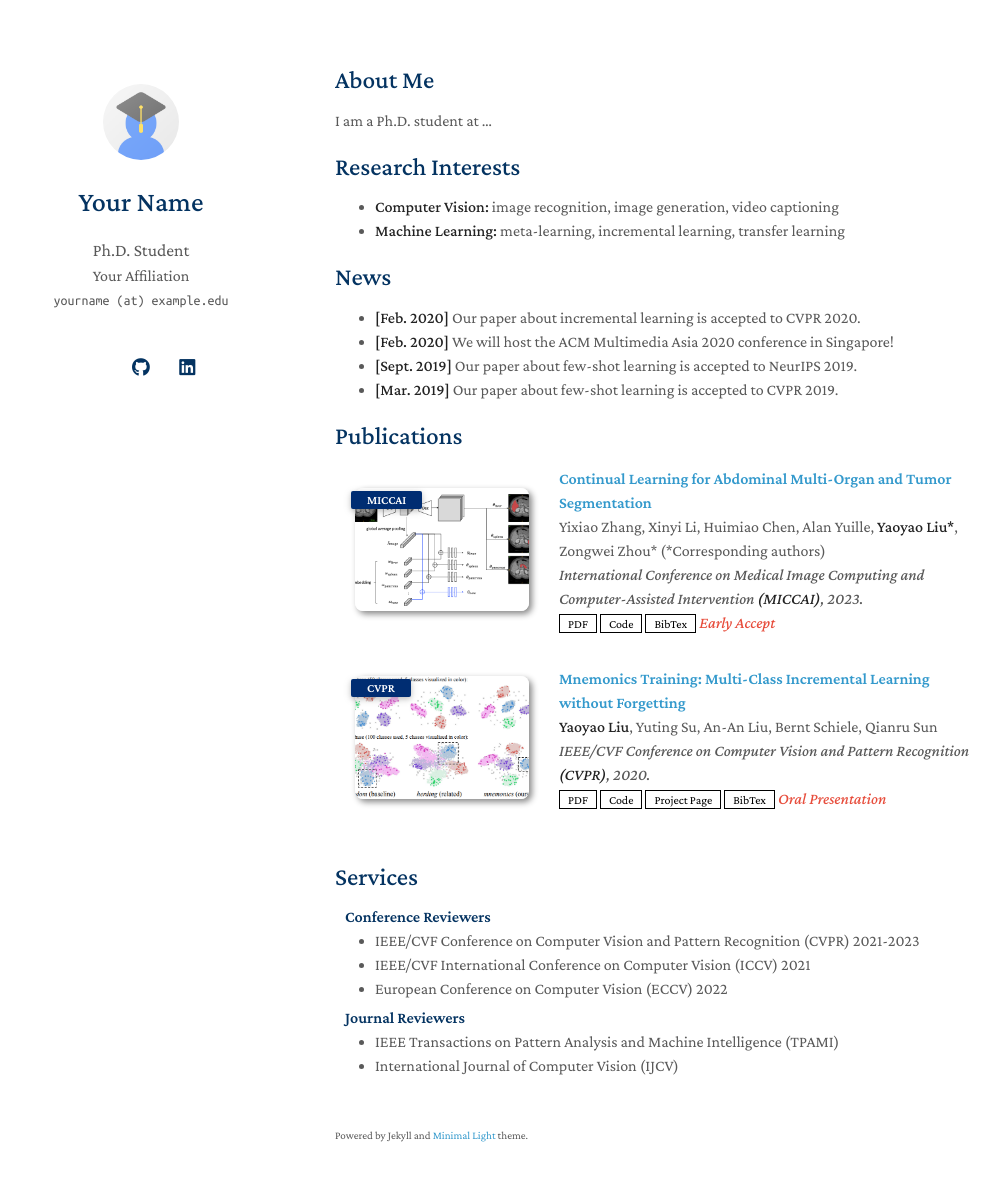
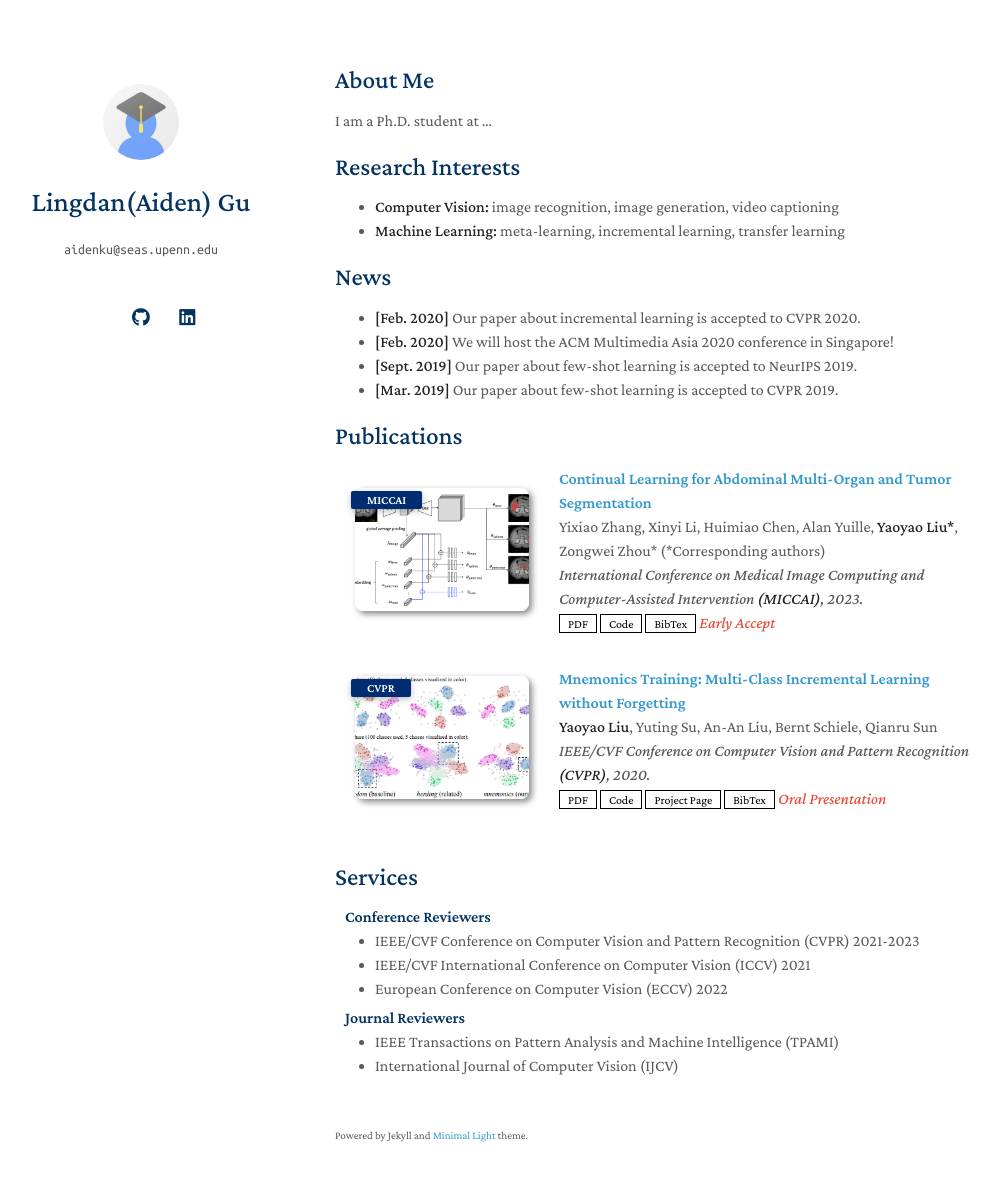
Before and after one commit to Aidenku/aidenku.github.io, a Jekyll site: the page built from index.md, in a window 1280 px wide and 1216 px high. Shown: the top 1181 px of the window, without its empty margins (135-1135 px from the left). Built offline with Jekyll 4.4.1, drawn with Linux system fonts in a browser that asks for light colours; a style sheet for code colours, icons or effects is not loaded; our own code applies the rules of GitHub Pages for plain Markdown files.

Commit message:
Update _config.yml

```diff
--- a/_config.yml
+++ b/_config.yml
@@ -1,8 +1,6 @@
 # Basic Information
-title: Your Name
-position: Ph.D. Student
-affiliation: Your Affiliation
-email: yourname (at) example.edu
+title: Lingdan(Aiden) Gu
+email: aidenku@seas.upenn.edu
 
 # Search Engine Optimization (SEO)
 # The following information is used to improve the website traffic from search engines, e.g., Google.
```
